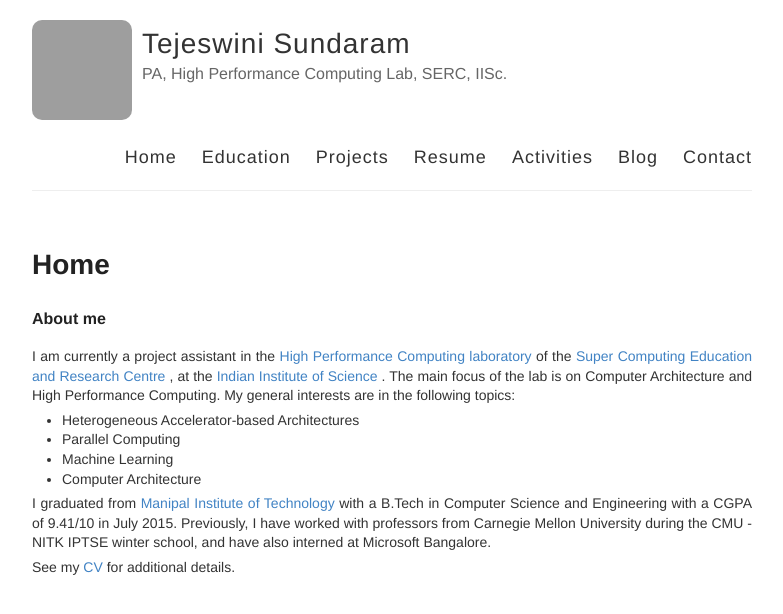
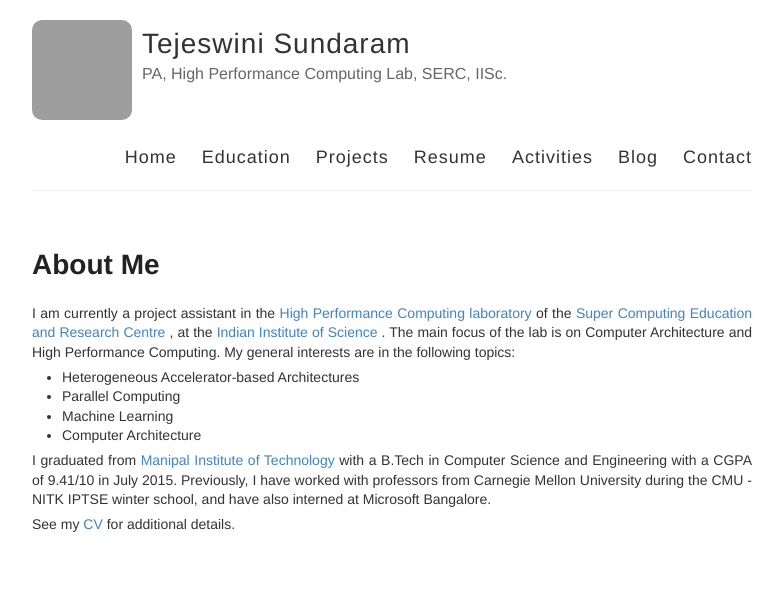
Before and after one commit to tejeswinisundaram/tejeswinisundaram.github.io, a Jekyll site: the page built from home.md, in a window 1280 px wide, cut to the strip 0-614 px from the top of the page. Shown: the whole strip, without its empty margins (248-1031 px from the left). Built offline with Jekyll 4.4.1, drawn with Linux system fonts in a browser that asks for light colours; Markdown is read by kramdown in place of the engine named in the settings; grey boxes are pictures that could not be loaded.

Commit message:
Update home.md

```diff
--- a/home.md
+++ b/home.md
@@ -1,10 +1,9 @@
 ---
 layout: page
-title: Home
+title: About Me
 permalink: /
 ---
 
-### About me
 I am currently a project assistant in the <a href= "http://hpc.serc.iisc.ernet.in/"> High Performance Computing laboratory </a> of the <a href = "http://www.serc.iisc.in/"> Super Computing Education and Research Centre </a>, at the <a href = "http://www.iisc.ernet.in/">Indian Institute of Science </a>. The main focus of the lab is on Computer Architecture and High Performance Computing. My general interests are in the following topics:
 
   * Heterogeneous Accelerator-based Architectures
```
